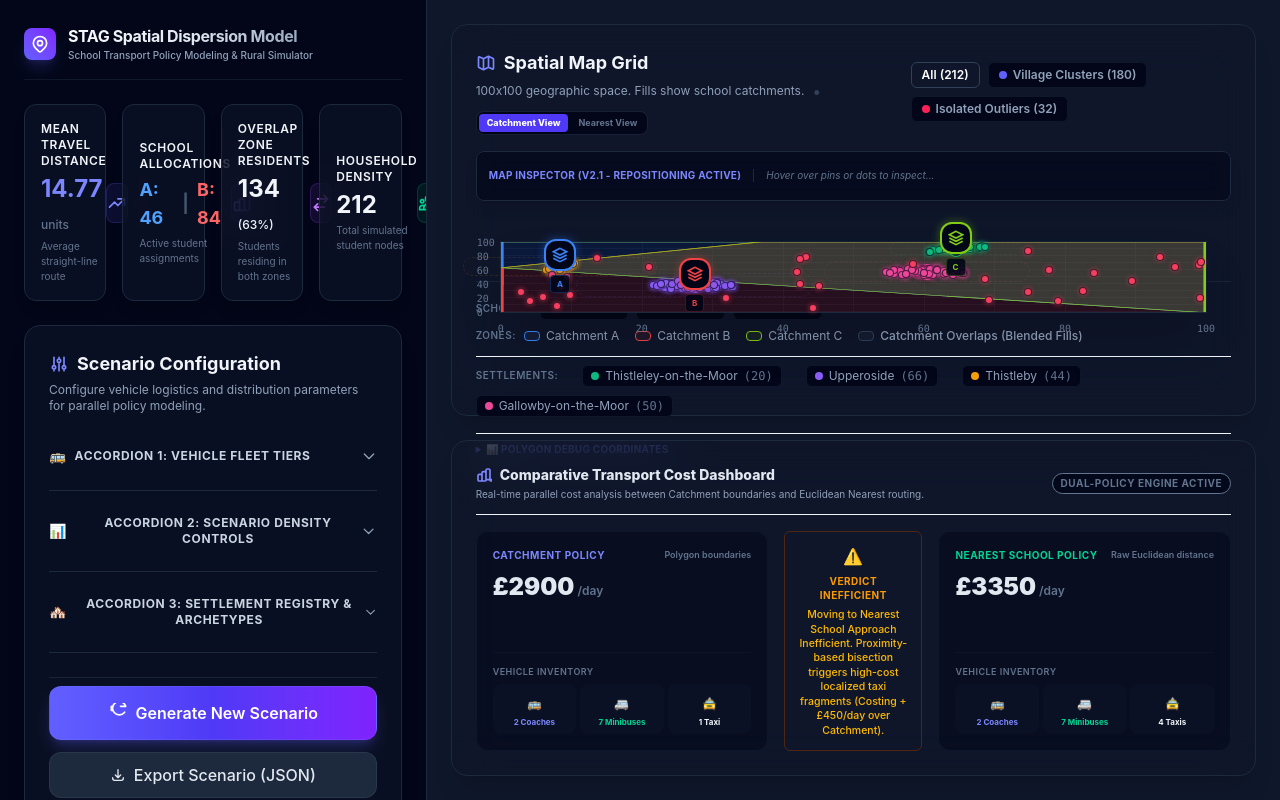
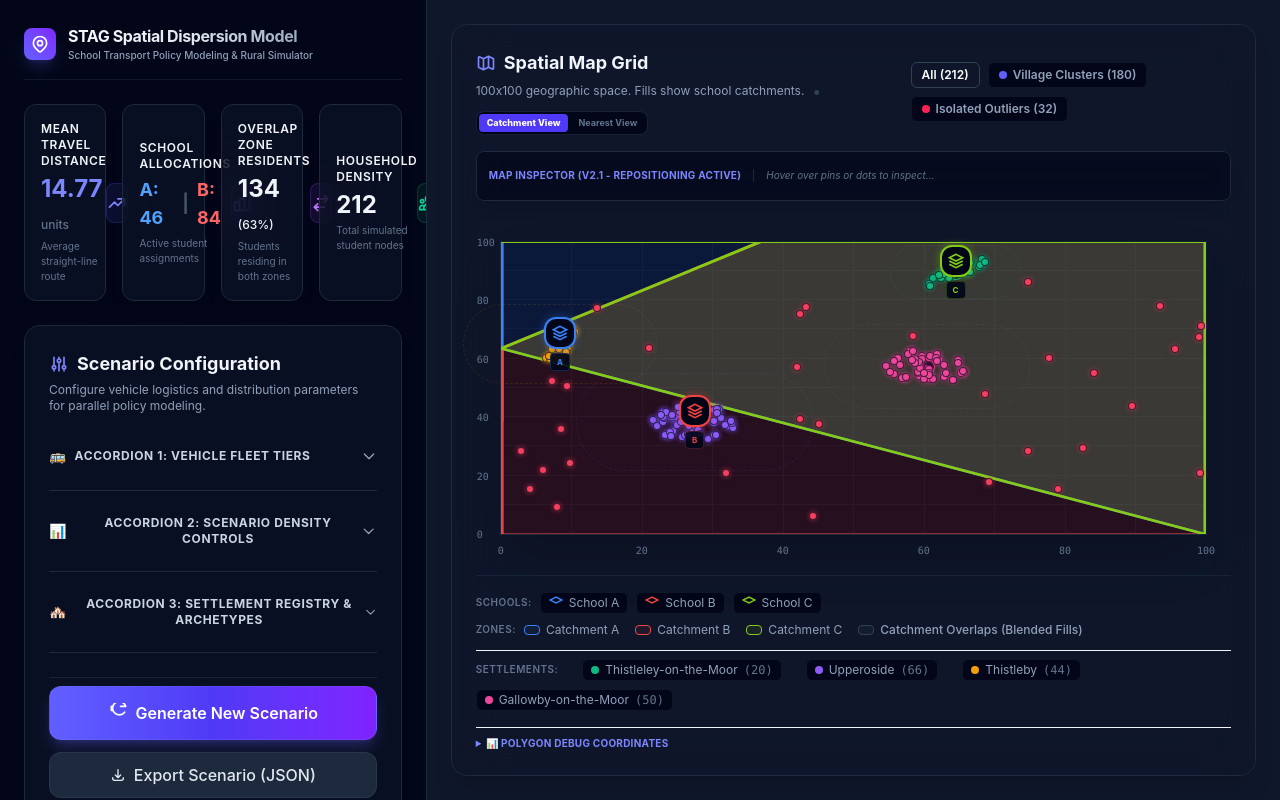
Before and after one commit to robgrant7/stag.policy.model, a React (Vite) app: page / in a window 1280 px wide. Built offline with nearby package versions, Linux system fonts and the light colour scheme.

Commit message:
Move FinancialPanel comparison dashboard back to left sidebar, keeping right pane strictly for map canvas

```diff
--- a/src/App.tsx
+++ b/src/App.tsx
@@ -312,6 +312,10 @@ function App() {
           onChangeTaxiCost={setTaxiCost}
         />
 
+        <FinancialPanel
+          financials={financials}
+        />
+
         {/* Context/Information block */}
         <div className="bg-slate-900/40 border border-slate-800/85 rounded-2xl p-5 text-xs text-slate-400 space-y-3">
           <h3 className="font-bold text-slate-350 uppercase tracking-wider text-[10px]">Policy Comparison Framework</h3>
@@ -333,9 +337,8 @@ function App() {
         </footer>
       </aside>
 
-      {/* Right Panel (Map Canvas + Side-by-side Comparison Dashboard) */}
-      <main className="w-2/3 h-full flex flex-col p-6 bg-slate-900 overflow-hidden gap-6 min-w-0">
-        <div className="flex-1 min-h-0 min-w-0">
+      {/* Right Panel (Map Canvas Only) */}
+      <main className="w-2/3 h-full p-6 bg-slate-900 overflow-hidden">
         <GridCanvas
           households={displayedHouseholds}
           centers={centers}
@@ -344,11 +347,6 @@ function App() {
           mapViewPolicy={mapViewPolicy}
           onMapViewPolicyChange={setMapViewPolicy}
         />
-        </div>
-
-        <FinancialPanel
-          financials={financials}
-        />
       </main>
     </div>
   );
--- a/src/components/FinancialPanel.tsx
+++ b/src/components/FinancialPanel.tsx
@@ -32,10 +32,10 @@ export const FinancialPanel: React.FC<FinancialPanelProps> = ({ financials }) =>
         </span>
       </div>
 
-      {/* Main Grid */}
-      <div className="grid grid-cols-1 md:grid-cols-5 gap-4 items-stretch">
-        {/* Left: Catchment Policy Column (Cols 1-2) */}
-        <div className="md:col-span-2 bg-slate-950/50 border border-slate-900 rounded-xl p-4 flex flex-col justify-between">
+      {/* Main Stack */}
+      <div className="flex flex-col gap-4">
+        {/* Left: Catchment Policy Column */}
+        <div className="bg-slate-950/50 border border-slate-900 rounded-xl p-4 flex flex-col justify-between">
           <div>
             <div className="flex justify-between items-center">
               <span className="text-[10px] font-bold text-indigo-400 uppercase tracking-wider">Catchment Policy</span>
@@ -64,7 +64,7 @@ export const FinancialPanel: React.FC<FinancialPanelProps> = ({ financials }) =>
               </div>
               <div className="bg-slate-900/50 p-1.5 rounded-lg text-center">
                 <span className="text-xs">🚖</span>
-                <span className="block text-[8px] font-bold text-rose-450 mt-0.5">
+                <span className="block text-[8px] font-bold text-rose-455 mt-0.5">
                   {pluralize(financials.catchmentTaxis, 'Taxi', 'Taxis')}
                 </span>
               </div>
@@ -72,10 +72,10 @@ export const FinancialPanel: React.FC<FinancialPanelProps> = ({ financials }) =>
           </div>
         </div>
 
-        {/* Center: Analytical Verdict Banner (Col 3) */}
-        <div className="md:col-span-1 flex items-center justify-center">
+        {/* Center: Analytical Verdict Banner */}
+        <div className="flex items-center justify-center">
           {delta > 0 && (
-            <div className="bg-amber-955/40 text-amber-400 border border-amber-900/60 rounded-md p-3 text-sm font-medium text-center space-y-1.5 flex flex-col justify-center h-full w-full">
+            <div className="bg-amber-955/40 text-amber-400 border border-amber-900/60 rounded-md p-3 text-sm font-medium text-center space-y-1.5 flex flex-col justify-center w-full">
               <span className="text-base">⚠️</span>
               <p className="text-[10px] font-bold uppercase tracking-wider text-amber-500">Verdict Inefficient</p>
               <p className="text-[10.5px] leading-snug font-medium">
@@ -85,7 +85,7 @@ export const FinancialPanel: React.FC<FinancialPanelProps> = ({ financials }) =>
           )}
 
           {delta === 0 && (
-            <div className="bg-slate-900 text-slate-400 border border-slate-800 rounded-md p-3 text-sm text-center space-y-1.5 flex flex-col justify-center h-full w-full">
+            <div className="bg-slate-900 text-slate-400 border border-slate-800 rounded-md p-3 text-sm text-center space-y-1.5 flex flex-col justify-center w-full">
               <span className="text-base">⚖️</span>
               <p className="text-[10px] font-bold uppercase tracking-wider text-slate-500">Verdict Neutral</p>
               <p className="text-[10.5px] leading-snug font-medium">
@@ -95,7 +95,7 @@ export const FinancialPanel: React.FC<FinancialPanelProps> = ({ financials }) =>
           )}
 
           {delta < 0 && (
-            <div className="bg-emerald-955/40 text-emerald-400 border border-emerald-900/60 rounded-md p-3 text-sm font-medium text-center space-y-1.5 flex flex-col justify-center h-full w-full">
+            <div className="bg-emerald-955/40 text-emerald-400 border border-emerald-900/60 rounded-md p-3 text-sm font-medium text-center space-y-1.5 flex flex-col justify-center w-full">
               <span className="text-base">✅</span>
               <p className="text-[10px] font-bold uppercase tracking-wider text-emerald-500">Verdict Savings</p>
               <p className="text-[10.5px] leading-snug font-medium">
@@ -105,8 +105,8 @@ export const FinancialPanel: React.FC<FinancialPanelProps> = ({ financials }) =>
           )}
         </div>
 
-        {/* Right: Nearest School Policy Column (Cols 4-5) */}
-        <div className="md:col-span-2 bg-slate-950/50 border border-slate-900 rounded-xl p-4 flex flex-col justify-between">
+        {/* Right: Nearest School Policy Column */}
+        <div className="bg-slate-950/50 border border-slate-900 rounded-xl p-4 flex flex-col justify-between">
           <div>
             <div className="flex justify-between items-center">
               <span className="text-[10px] font-bold text-emerald-400 uppercase tracking-wider">Nearest School Policy</span>
```
Lines whose indentation alone changed are shown as unchanged.
